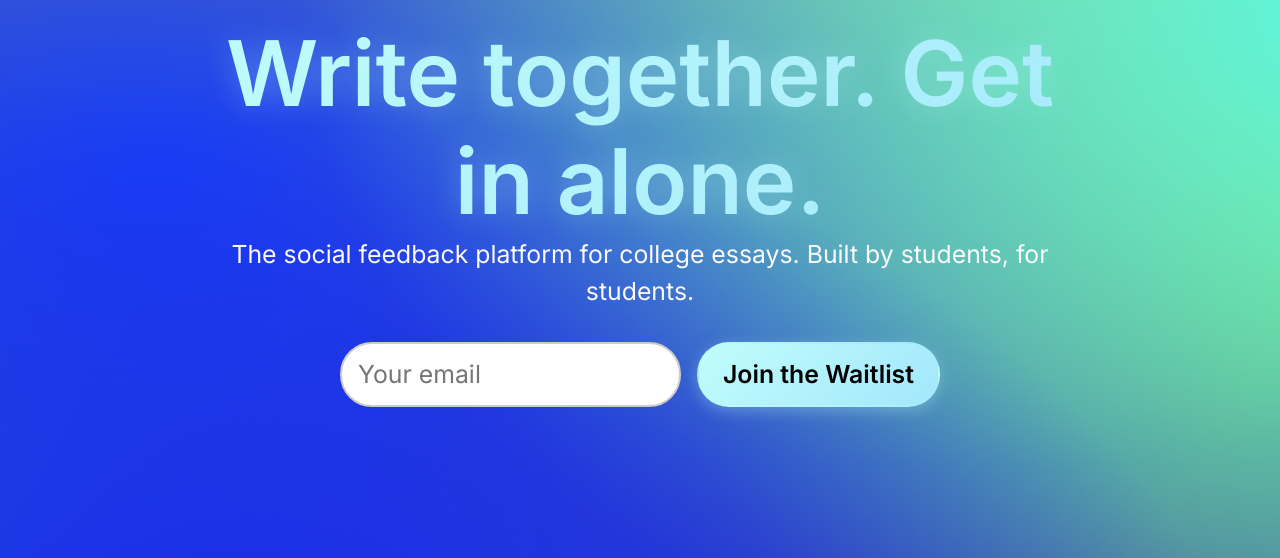
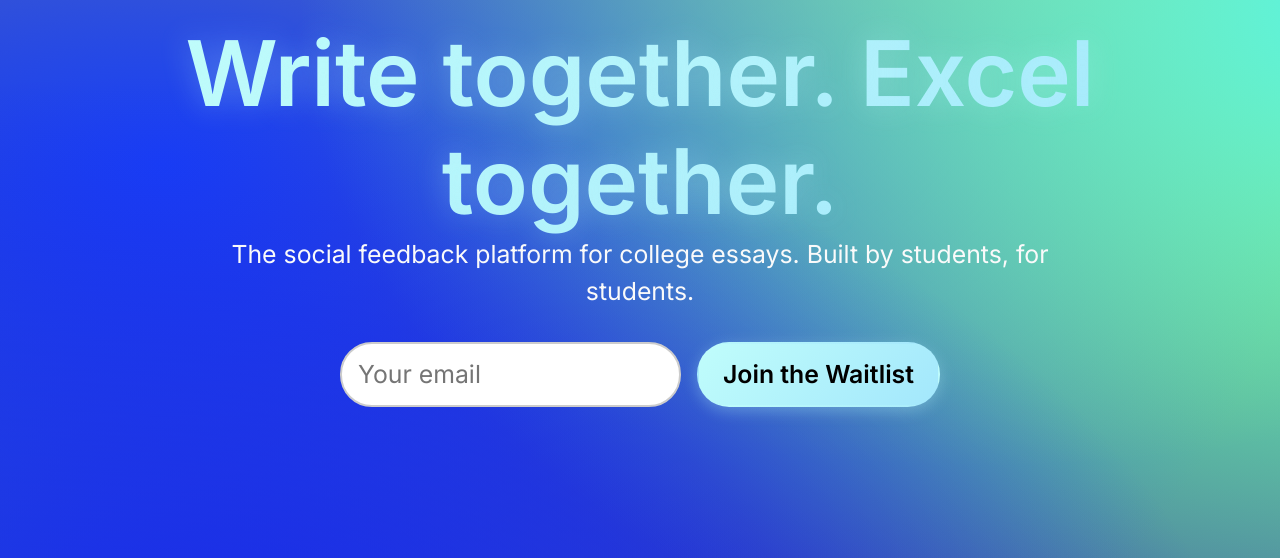
Before and after one commit to PeerPenApp/PeerPenWebsite, an Astro site: page / in a window 1280 px wide. Shown: the part 259-817 px from the top of the page. Built offline with nearby package versions, Linux system fonts and the light colour scheme; Astro itself is replaced by a stand-in of ours; no server answers; some icons are missing.

Commit message:
Update index.astro

```diff
--- a/src/pages/index.astro
+++ b/src/pages/index.astro
@@ -5,7 +5,7 @@ import SignupForm from '../components/SignupForm.astro';
 import ParticleBackground from '../components/ParticleBackground.astro';
 
 const seo = {
-  title: 'PeerPen | Write together. Get in alone.',
+  title: 'PeerPen | Write together. Excel together.',
   description: 'The social feedback platform for college essays. Built by students, for students.',
 }
 ---
@@ -26,7 +26,7 @@ const seo = {
   <ParticleBackground />
   <Container narrow>
     <article class="hero__article">
-      <h1 class="fade-in gradient-text">Write together. Get in alone.</h1>
+      <h1 class="fade-in gradient-text">Write together. Excel together.</h1>
       <p class="fade-in slide-up">The social feedback platform for college essays. Built by students, for students.</p>
       <SignupForm />
     </article>
```
